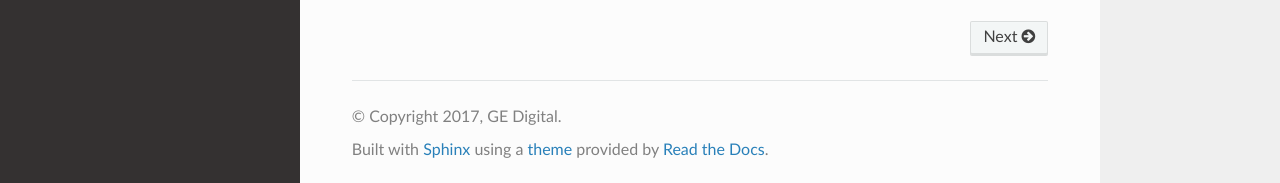
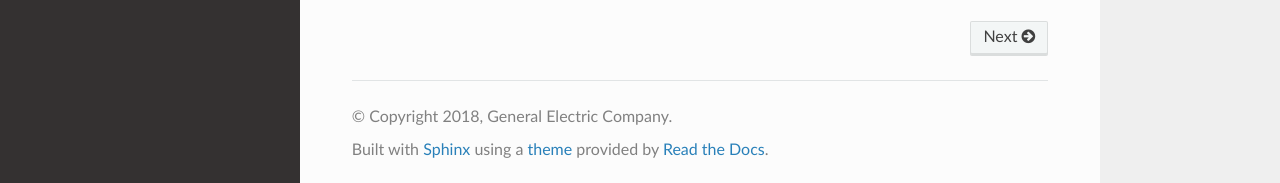
Before and after one commit to PredixDev/predixpy, a Sphinx documentation site: the page built from docs/index.rst, in a window 1280 px wide and 1385 px high. Shown: the part 1199-1382 px from the top of the window. Built offline with Sphinx 7.4.7 and the Read the Docs theme 2.0.0, drawn with Linux system fonts in a browser that asks for light colours.

Commit message:
update copyrights to 2018

```diff
--- a/docs/conf.py
+++ b/docs/conf.py
@@ -57,7 +57,7 @@ master_doc = 'index'
 
 # General information about the project.
 project = u'PredixPy'
-copyright = u'2017, GE Digital'
+copyright = u'2018, General Electric Company'
 author = u'Jayson DeLancey'
 
 # The version info for the project you're documenting, acts as replacement for
```
Also changed, not shown: LICENSE.md.
